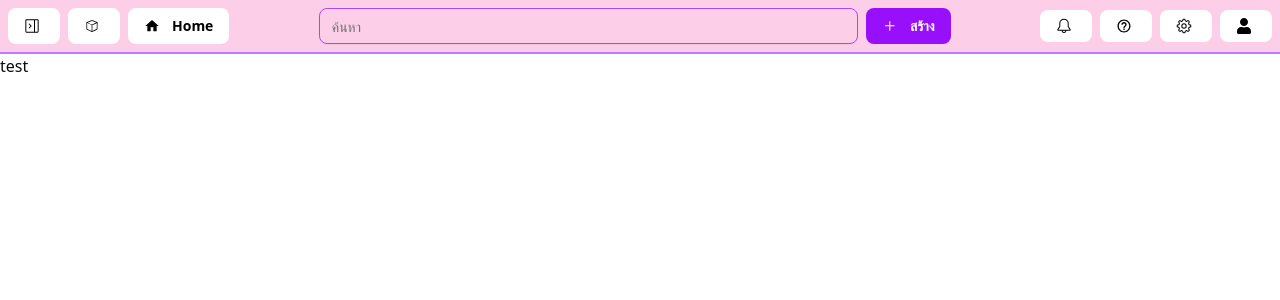
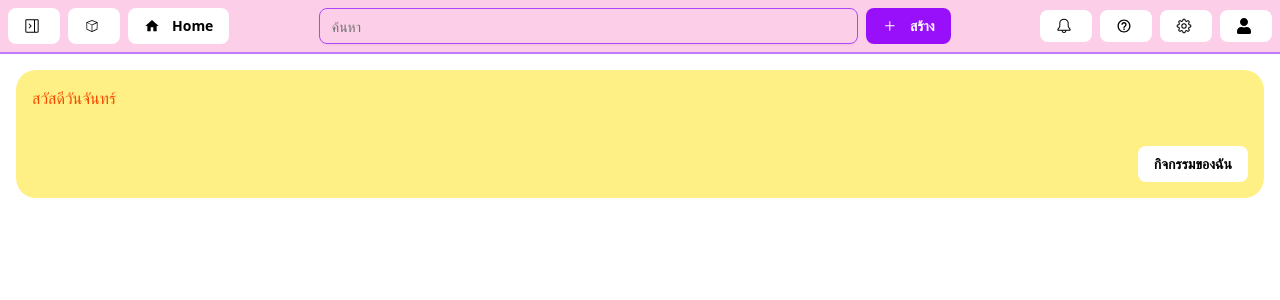
Before and after one commit to Moon2548/web-practice, a Next.js app: page /home in a window 1280 px wide. Shown: the top 300 px of the page. Built offline with nearby package versions, Linux system fonts and the light colour scheme.

Commit message:
feat: enhance Base and Home components with improved layout and structure

```diff
--- a/src/app/base.tsx
+++ b/src/app/base.tsx
@@ -44,14 +44,18 @@ export default function Base({ children }: HomeProps) {
                             <Sidebar />
                         </ResizablePanel>
                         <ResizableHandle />
-                        <ResizablePanel className="flex h-screen w-full min-w-[800px]">
-                            {children}
+                        <ResizablePanel className="flex h-screen w-full box-border">
+                            <div className="w-full h-full">
+                                {children}
+                            </div>
                             {showhelp && <Helpbar setShowhelp={setShowhelp} />}
                         </ResizablePanel>
                     </ResizablePanelGroup>
                 ) : (
-                    <div className="flex h-screen w-full min-w-[800px]">
-                        {children}
+                    <div className="flex h-screen w-full box-border">
+                        <div className="w-full h-full">
+                            {children}
+                        </div>
                         {showhelp && <Helpbar setShowhelp={setShowhelp} />}
                     </div>
                 )}
--- a/src/app/home/page.tsx
+++ b/src/app/home/page.tsx
@@ -1,8 +1,13 @@
+import { MainButton } from "@/components/main-button"
+
 export default function Home() {
 
     return (
         <div>
-            test
+            <div className="relative bg-yellow-200 m-4 h-[128px] p-4 rounded-[20px]">
+                <div className="text-[16px] text-orange-600">สวัสดีวันจันทร์</div>
+                <MainButton classname="absolute right-0 bottom-0 m-4" label="กิจกรรมของฉัน" />
+            </div>
         </div>
     )
 }
```
